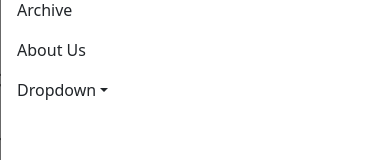
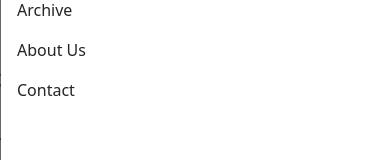
Before and after one commit to lucidbrawler/littleroomweb, a React (Create React App) app: page /contact in a window 390 px wide. Both pictures are taken after a click on the button 350 px from the left and 53 px from the top of the page. Shown: the part 138-298 px from the top of the page. Built offline with nearby package versions, Linux system fonts and the light colour scheme; the HTML template or start-up script is replaced by a standard one.

Commit message:
fixed logo from svg to jpg for iphone mobile, trimmed up navbar

```diff
--- a/src/navbar.js
+++ b/src/navbar.js
@@ -3,7 +3,7 @@ import Container from 'react-bootstrap/Container';
 import logo from './media/LRlogo.jpg';
 import Nav from 'react-bootstrap/Nav';
 import Navbar from 'react-bootstrap/Navbar';
-import NavDropdown from 'react-bootstrap/NavDropdown';
+
 import Offcanvas from 'react-bootstrap/Offcanvas';
 
 function OffcanvasExample() {
@@ -29,19 +29,8 @@ function OffcanvasExample() {
                 <Nav className="justify-content-end flex-grow-1 pe-3 ">
                   <Nav.Link href="/archive">Archive</Nav.Link>
                   <Nav.Link href="/aboutus">About Us</Nav.Link>
-                  <NavDropdown
-                    title="Dropdown"
-                    id={`offcanvasNavbarDropdown-expand-${expand}`}
-                  >
-                    <NavDropdown.Item href="/contact">Contact</NavDropdown.Item>
-                    <NavDropdown.Item href="#action4">
-                      Another action
-                    </NavDropdown.Item>
-                    <NavDropdown.Divider />
-                    <NavDropdown.Item href="#action5">
-                      Something else here
-                    </NavDropdown.Item>
-                  </NavDropdown>
+                  <Nav.Link href="/contact">Contact</Nav.Link>
+
                 </Nav>
 
               </Offcanvas.Body>
```
